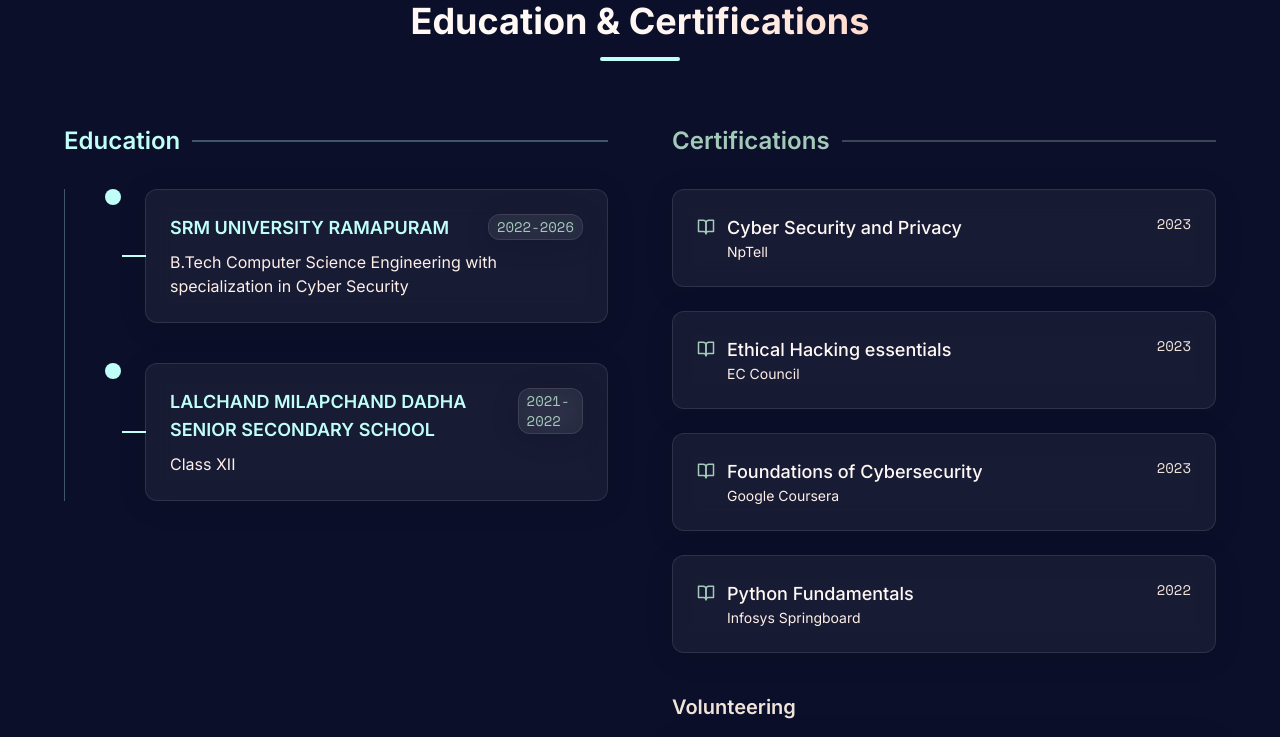
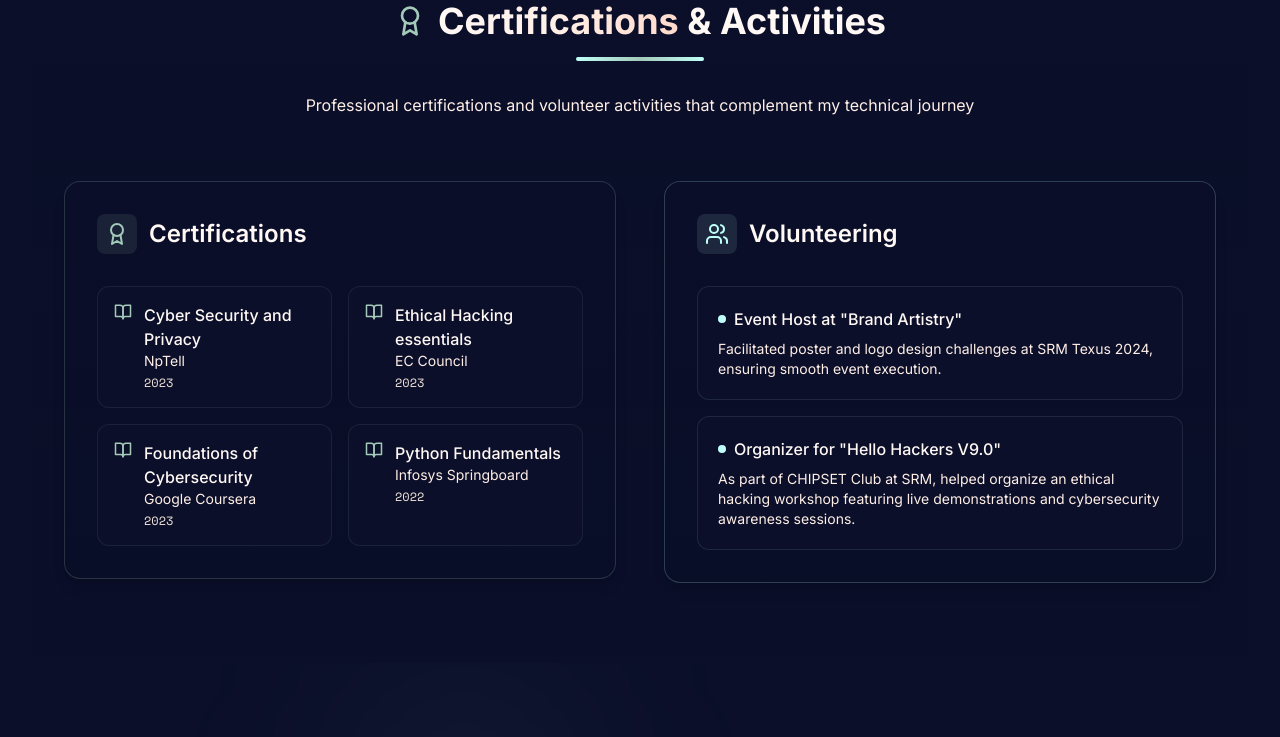
Before and after one commit to jpravin664/Pravin-Portfolio-Website, a React (Vite) app: page / in a window 1280 px wide. Shown: the part 4240-4977 px from the top of the page. Built offline with nearby package versions, Linux system fonts and the light colour scheme.

Commit message:
Education Section update

```diff
--- a/src/sections/Education.tsx
+++ b/src/sections/Education.tsx
@@ -1,22 +1,8 @@
 import React from 'react';
 import { motion } from 'framer-motion';
-import { EducationCard } from '../components/EducationCard';
-import { BookOpen } from 'lucide-react';
+import { BookOpen, Award, Users } from 'lucide-react';
 
 export const Education = () => {
-  const educationItems = [
-    {
-      institution: "SRM UNIVERSITY RAMAPURAM",
-      degree: "B.Tech Computer Science Engineering with specialization in Cyber Security",
-      duration: "2022-2026",
-    },
-    {
-      institution: "LALCHAND MILAPCHAND DADHA SENIOR SECONDARY SCHOOL",
-      degree: "Class XII",
-      duration: "2021-2022",
-    }
-  ];
-
   const certifications = [
     {
       title: "Cyber Security and Privacy",
@@ -41,104 +27,122 @@ export const Education = () => {
   ];
 
   return (
-    <section id="education" className="py-20">
+    <section id="education" className="py-20 bg-gradient-to-b from-background to-background/80">
       <div className="container mx-auto px-4 sm:px-6 lg:px-8">
-        <motion.div
-          initial={{ opacity: 0 }}
-          whileInView={{ opacity: 1 }}
-          transition={{ duration: 0.5 }}
-          viewport={{ once: true }}
-          className="text-center mb-16"
-        >
-          <h2 className="text-3xl sm:text-4xl font-bold mb-4">Education & <span className="text-gradient">Certifications</span></h2>
-          <div className="w-20 h-1 bg-primary mx-auto rounded-full mb-6"></div>
-        </motion.div>
-
-        <div className="grid grid-cols-1 md:grid-cols-2 gap-16">
-          <div>
         <motion.div
           initial={{ opacity: 0, y: 20 }}
           whileInView={{ opacity: 1, y: 0 }}
           transition={{ duration: 0.5 }}
           viewport={{ once: true }}
-              className="flex items-center gap-3 mb-8"
+          className="text-center mb-16"
         >
-              <h3 className="text-2xl font-semibold text-primary">Education</h3>
-              <div className="h-0.5 flex-1 bg-primary/30"></div>
+          <div className="inline-flex items-center justify-center gap-3 mb-4">
+            <Award className="text-accent" size={32} />
+            <h2 className="text-3xl sm:text-4xl font-bold">
+              <span className="text-gradient">Certifications</span> & Activities
+            </h2>
+          </div>
+           <motion.div
+            className="w-32 h-1 bg-gradient-to-r from-primary via-accent to-primary mx-auto rounded-full mb-8"
+            initial={{ width: 0 }}
+            whileInView={{ width: 128 }}
+            transition={{ duration: 0.8, delay: 0.4 }}
+          ></motion.div>
+          <p className="text-text-secondary max-w-2xl mx-auto">
+            Professional certifications and volunteer activities that complement my technical journey
+          </p>
         </motion.div>
 
-            <div className="relative border-l border-primary/30 pl-10 space-y-10">
-              {educationItems.map((item, index) => (
-                <EducationCard
-                  key={index}
-                  institution={item.institution}
-                  degree={item.degree}
-                  duration={item.duration}
-                  index={index}
-                />
-              ))}
+        <div className="flex flex-col lg:flex-row gap-12">
+          {/* Certifications */}
+          <div className="lg:w-1/2">
+            <motion.div
+              initial={{ opacity: 0, x: -20 }}
+              whileInView={{ opacity: 1, x: 0 }}
+              transition={{ duration: 0.5 }}
+              className="bg-background/50 p-8 rounded-2xl border border-accent/20 shadow-lg"
+            >
+              <div className="flex items-center gap-3 mb-8">
+                <div className="p-2 rounded-lg bg-accent/10 text-accent">
+                  <Award size={24} />
                 </div>
+                <h3 className="text-2xl font-semibold">Certifications</h3>
               </div>
 
-          <div>
-            <motion.div
-              initial={{ opacity: 0, y: 20 }}
-              whileInView={{ opacity: 1, y: 0 }}
-              transition={{ duration: 0.5 }}
-              viewport={{ once: true }}
-              className="flex items-center gap-3 mb-8"
-            >
-              <h3 className="text-2xl font-semibold text-accent">Certifications</h3>
-              <div className="h-0.5 flex-1 bg-accent/30"></div>
-            </motion.div>
-
-            <div className="space-y-6">
+              <div className="grid grid-cols-1 sm:grid-cols-2 gap-4">
                 {certifications.map((cert, index) => (
                   <motion.div
                     key={index}
-                  className="glass-card p-6"
-                  initial={{ opacity: 0, y: 20 }}
+                    className="p-4 rounded-xl bg-background border border-accent/10 hover:border-accent/30 transition-all"
+                    whileHover={{ y: -2 }}
+                    initial={{ opacity: 0, y: 10 }}
                     whileInView={{ opacity: 1, y: 0 }}
                     transition={{ duration: 0.3, delay: index * 0.1 }}
                     viewport={{ once: true }}
                   >
-                  <div className="flex justify-between items-start">
                     <div className="flex gap-3">
-                      <div className="mt-1 text-accent">
+                      <div className="text-accent">
                         <BookOpen size={18} />
                       </div>
                       <div>
-                        <h4 className="text-lg font-medium text-text">{cert.title}</h4>
-                        <p className="text-text-secondary text-sm">{cert.issuer}</p>
+                        <h4 className="font-medium">{cert.title}</h4>
+                        <p className="text-sm text-text-secondary">{cert.issuer}</p>
+                        <span className="text-xs text-glow font-mono mt-1 block">{cert.date}</span>
                       </div>
-                    </div>
-                    <div className="text-sm text-glow font-mono">{cert.date}</div>
                     </div>
                   </motion.div>
                 ))}
               </div>
+            </motion.div>
+          </div>
+
+          {/* Volunteering */}
+          <div className="lg:w-1/2">
+            <motion.div
+              initial={{ opacity: 0, x: 20 }}
+              whileInView={{ opacity: 1, x: 0 }}
+              transition={{ duration: 0.5 }}
+              className="bg-background/50 p-8 rounded-2xl border border-primary/20 shadow-lg"
+            >
+              <div className="flex items-center gap-3 mb-8">
+                <div className="p-2 rounded-lg bg-primary/10 text-primary">
+                  <Users size={24} />
+                </div>
+                <h3 className="text-2xl font-semibold">Volunteering</h3>
+              </div>
+
+              <div className="space-y-4">
+                <motion.div
+                  className="p-5 rounded-xl bg-background border border-primary/10 hover:border-primary/30 transition-all"
+                  whileHover={{ scale: 1.01 }}
+                  initial={{ opacity: 0, y: 10 }}
+                  whileInView={{ opacity: 1, y: 0 }}
+                  transition={{ duration: 0.3 }}
+                >
+                  <h4 className="font-medium mb-2 flex items-center gap-2">
+                    <span className="w-2 h-2 rounded-full bg-primary"></span>
+                    Event Host at "Brand Artistry"
+                  </h4>
+                  <p className="text-sm text-text-secondary">
+                    Facilitated poster and logo design challenges at SRM Texus 2024, ensuring smooth event execution.
+                  </p>
+                </motion.div>
 
                 <motion.div
-              initial={{ opacity: 0, y: 20 }}
+                  className="p-5 rounded-xl bg-background border border-primary/10 hover:border-primary/30 transition-all"
+                  whileHover={{ scale: 1.01 }}
+                  initial={{ opacity: 0, y: 10 }}
                   whileInView={{ opacity: 1, y: 0 }}
-              transition={{ duration: 0.5, delay: 0.4 }}
-              viewport={{ once: true }}
-              className="mt-10"
+                  transition={{ duration: 0.3, delay: 0.1 }}
                 >
-              <h3 className="text-xl font-semibold text-glow mb-4">Volunteering</h3>
-              <div className="space-y-4">
-                <div className="glass-card p-6">
-                  <h4 className="text-lg font-medium mb-2 text-text">Event Host at "Brand Artistry"</h4>
-                  <p className="text-text-secondary">
-                    Facilitated poster and logo design challenges at SRM Texus 2024, ensuring smooth event execution.
-                  </p>
-                </div>
-                <div className="glass-card p-6">
-                  <h4 className="text-lg font-medium mb-2 text-text">Organizer for "Hello Hackers V9.0"</h4>
-                  <p className="text-text-secondary">
+                  <h4 className="font-medium mb-2 flex items-center gap-2">
+                    <span className="w-2 h-2 rounded-full bg-primary"></span>
+                    Organizer for "Hello Hackers V9.0"
+                  </h4>
+                  <p className="text-sm text-text-secondary">
                     As part of CHIPSET Club at SRM, helped organize an ethical hacking workshop featuring live demonstrations and cybersecurity awareness sessions.
                   </p>
-                </div>
+                </motion.div>
               </div>
             </motion.div>
           </div>
```
Lines whose indentation alone changed are shown as unchanged.
